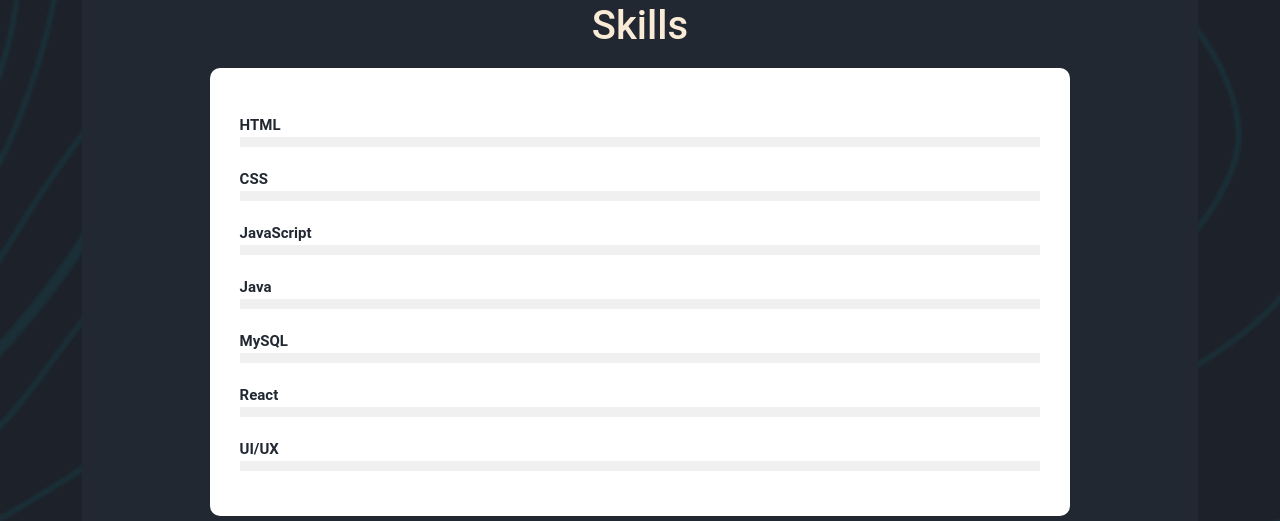
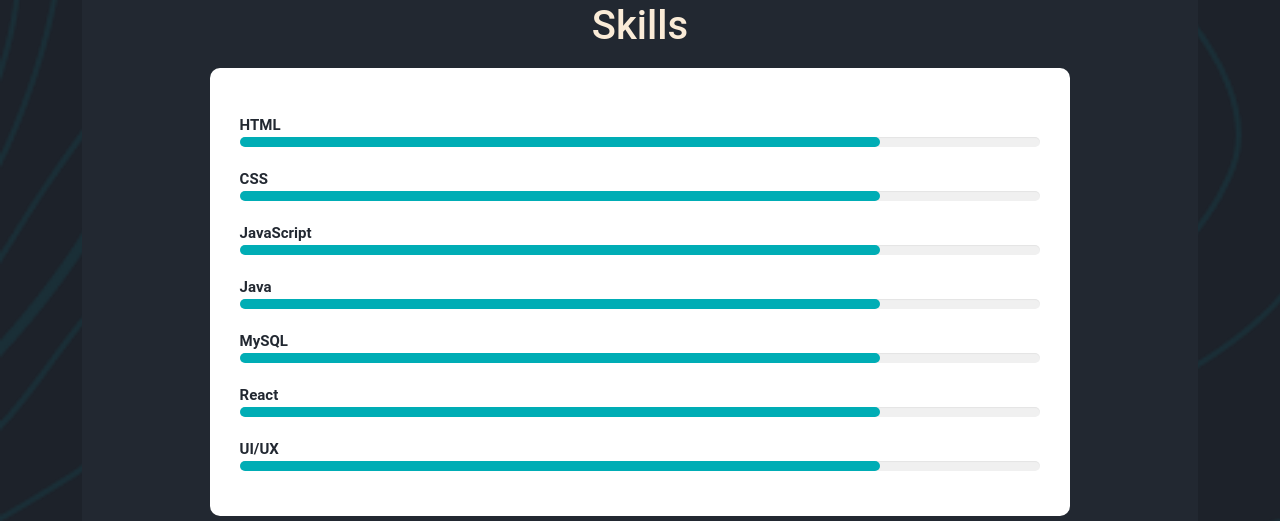
Before and after one commit to jkimkim/portfolio-website, a React (Create React App) app in the folder my-portfolio/: page / in a window 1280 px wide. Shown: the part 1260-1781 px from the top of the page. Built offline with nearby package versions, Linux system fonts and the light colour scheme.

Commit message:
Update body.css

```diff
--- a/my-portfolio/src/components/css/body.css
+++ b/my-portfolio/src/components/css/body.css
@@ -503,7 +503,19 @@
 }
 
 .skills-bar .bar .progress-line{
+    position: relative;
     height: 10px;
     width: 100%;
     background: #f0f0f0;
+    box-shadow: inset 0px 1px 1px rgba(0, 0, 0, .05),
+    0px 1px rgba(255, 255, 255, .8);
+    border-radius: 5px;
 }
+
+.skills-bar .bar .progress-line span{
+    height: 100%;
+    width: 80%;
+    position: absolute;
+    background-color: #00ADB5;
+    border-radius: 5px;
+}
```
